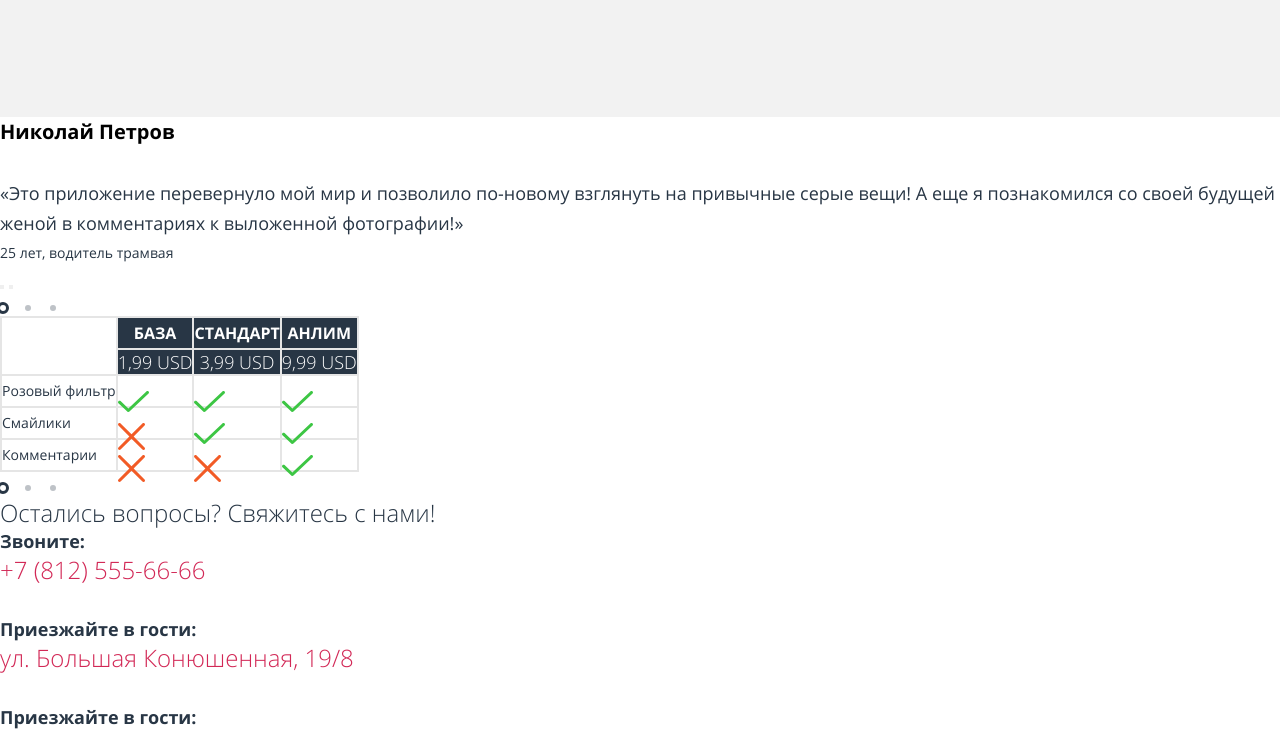
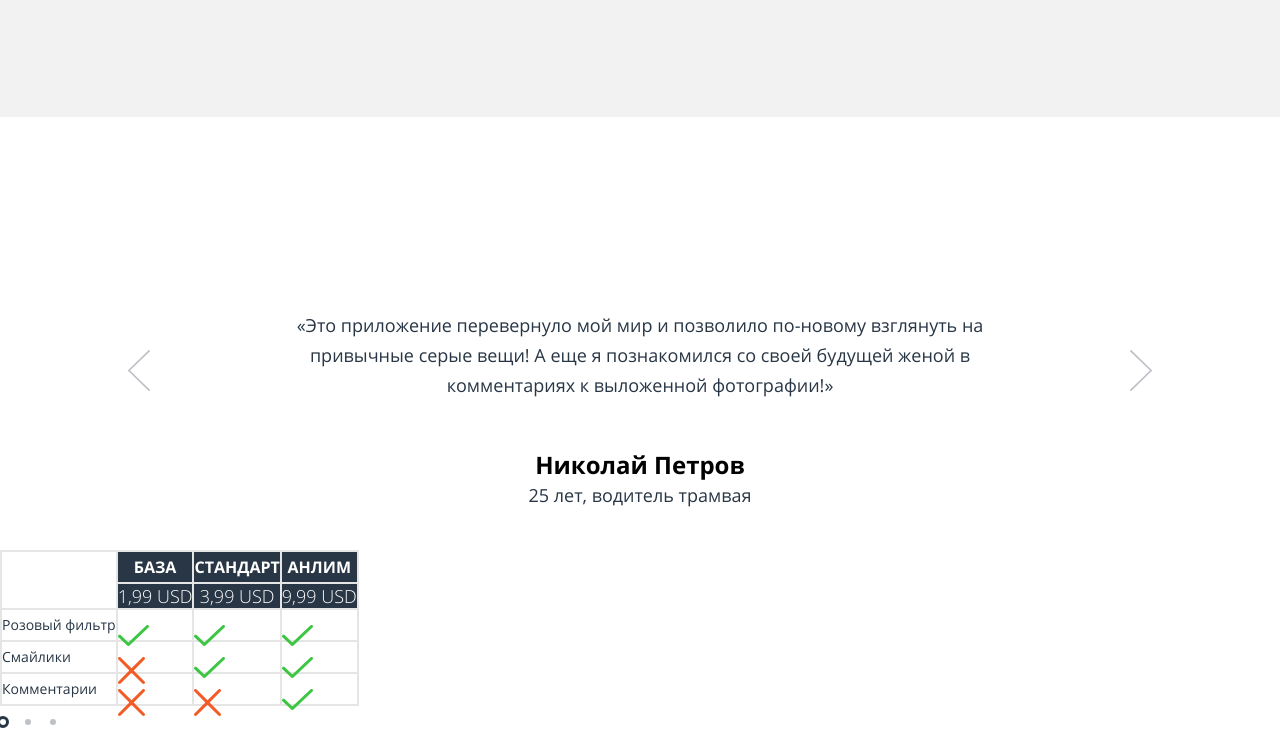
Before and after one commit to multiversal-destroyer/pink, a website: page source/index.html in a window 1280 px wide. Shown: the part 1655-2389 px from the top of the page. Drawn offline with nearby package versions, Linux system fonts and the light colour scheme; files that its build step writes are made by us from their sources.

Commit message:
feat: add media queries for reviews.scss

```diff
--- a/source/index.html
+++ b/source/index.html
@@ -104,17 +104,21 @@
                 <q class="reviews-slider__quote">Это приложение перевернуло мой мир и позволило по-новому взглянуть на
                   привычные серые вещи! А еще я познакомился со своей будущей женой в
                   комментариях к выложенной фотографии!</q>
-                <p class="reviews-slider__description reviews-slider__description--delete">25 лет, водитель трамвая</p>
+                <p class="reviews-slider__description">25 лет, водитель трамвая</p>
               </blockquote>
             </li>
           </ul>
           <div class="reviews-slider__wrapper reviews-controls">
-            <button class="reviews-controls__button reviews-controls__button--prev" type="button">
-
+            <button class="reviews-controls__button reviews-controls__button--prev button" type="button">
+              <svg class="arrow-icon--prev arrow-icon" width="22" height="41" viewBox="0 0 22 41" fill="none" xmlns="http://www.w3.org/2000/svg">
+                <path opacity=".3" d="m2.04 20.5 19.7-19.09A.82.82 0 0 0 22 .83a.8.8 0 0 0-.25-.59.86.86 0 0 0-.61-.24.88.88 0 0 0-.6.24L.24 19.91a.83.83 0 0 0-.25.59.81.81 0 0 0 .25.59l20.28 19.67a.9.9 0 0 0 1.09.1c.14-.1.25-.22.31-.38a.8.8 0 0 0-.18-.9L2.05 20.5Z" fill="#283645"/>
+              </svg>
               <span class="visually-hidden">Предыдущий отзыв</span>
             </button>
-            <button class="reviews-controls__button reviews-controls__button--next" type="button">
-
+            <button class="reviews-controls__button reviews-controls__button--next button" type="button">
+              <svg class="arrow-icon--next arrow-icon" width="22" height="41" viewBox="0 0 22 41" fill="none" xmlns="http://www.w3.org/2000/svg">
+                <path opacity=".3" d="m2.04 20.5 19.7-19.09A.82.82 0 0 0 22 .83a.8.8 0 0 0-.25-.59.86.86 0 0 0-.61-.24.88.88 0 0 0-.6.24L.24 19.91a.83.83 0 0 0-.25.59.81.81 0 0 0 .25.59l20.28 19.67a.9.9 0 0 0 1.09.1c.14-.1.25-.22.31-.38a.8.8 0 0 0-.18-.9L2.05 20.5Z" fill="#283645"/>
+              </svg>
               <span class="visually-hidden">Следующий отзыв</span>
             </button>
           </div>
--- a/source/sass/blocks/_reviews.scss
+++ b/source/sass/blocks/_reviews.scss
@@ -1,4 +1,35 @@
+.reviews {
+  padding: 50px 0 60px 0;
+  position: relative;
+
+  @media (min-width: $desktop-width) {
+    padding: 193px 0 40px 0;
+  }
+}
+
 .reviews-slider {
+  margin-bottom: 44px;
+
+  @media (min-width: $desktop-width) {
+    margin-bottom: 0;
+  }
+
+  &__list {
+    padding: 0 20px;
+    list-style: none;
+
+    @media (min-width: $desktop-width) {
+      display: grid;
+      grid-template-columns: 1fr 3fr 1fr;
+    }
+  }
+
+  &__item {
+
+    @media (min-width: $desktop-width) {
+      grid-column: 2 / 3;
+    }
+  }
 
   &__blockquote {
     display: flex;
@@ -7,6 +38,16 @@
 
   &__quote {
     line-height: 30px;
+    text-align: center;
+
+    @media (min-width: $tablet-width) {
+      margin-bottom: 50px;
+      order: 1;
+    }
+
+    @media (min-width: $desktop-width) {
+      font-size: 18px;
+    }
   }
 
   &__cite {
@@ -16,10 +57,60 @@
     font-style: normal;
     color: $basic-black;
     margin-bottom: 31px;
+    text-align: center;
+
+    @media (min-width: $tablet-width) {
+      margin-bottom: 0;
+      order: 2;
+    }
+
+    @media (min-width: $desktop-width) {
+      font-size: 24px;
+    }
   }
 
   &__description {
+    display: none;
     font-size: 14px;
     line-height: 30px;
+
+    @media (min-width: $tablet-width) {
+      text-align: center;
+      display: block;
+      order: 3;
+    }
+
+    @media (min-width: $desktop-width) {
+      font-size: 18px;
+    }
   }
 }
+
+.reviews-controls {
+  display: none;
+
+  @media (min-width: $desktop-width) {
+    position: absolute;
+    width: 80%;
+    display: flex;
+    justify-content: space-between;
+    top: calc(193px + 40px);
+    left: 10%;
+  }
+}
+
+.arrow-icon {
+
+  &--next {
+    transform: rotate(180deg);
+  }
+}
+
+.reviews-pagination {
+  display: flex;
+  justify-content: center;
+
+  @media (min-width: $desktop-width) {
+    display: none;
+  }
+}
```
Also changed, not shown: source/img/svg/arrow.svg (added).
